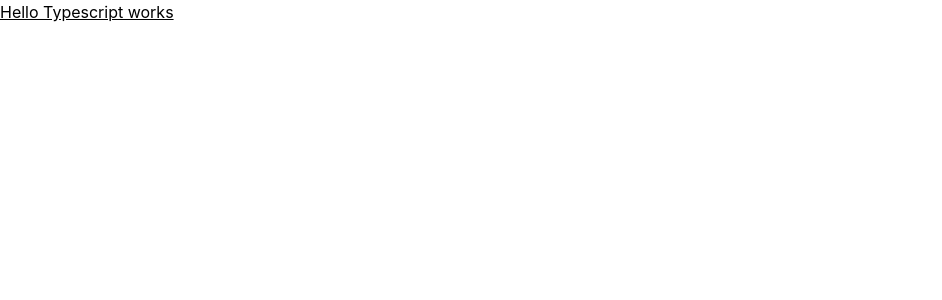
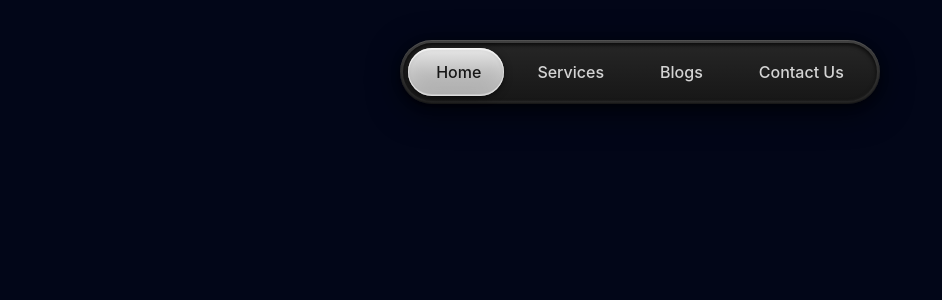
Before and after one commit to NitarioD/sycamore-question2, a Nuxt app: page / in a window 1280 px wide. Shown: the top 300 px of the page, without its empty margins (0-942 px from the left). Built offline with nearby package versions, Linux system fonts and the light colour scheme.

Commit message:
style the hardcoded visual representation of the navbar

```diff
--- a/app/app.vue
+++ b/app/app.vue
@@ -1,5 +1,7 @@
+<script setup lang="ts"></script>
+
 <template>
-  <div>
-    <h1 class="underline">Hello Typescript works</h1>
+  <div class="min-h-screen bg-slate-950 p-10">
+    <MotionTabs />
   </div>
 </template>
--- /dev/null
+++ b/app/components/MotionTabs.vue
@@ -0,0 +1,71 @@
+<script setup lang="ts"></script>
+
+<template>
+  <div
+    class="motion-tabs-scroll mx-auto w-full max-w-full px-4 sm:px-0"
+    role="presentation"
+  >
+    <div
+      role="tablist"
+      class="motion-tabs relative p-2 mx-auto flex h-16 w-fit min-w-min max-w-full items-center justify-between rounded-full sm:min-w-0"
+    >
+      <div
+        class="pointer-events-none absolute inset-0 rounded-[inherit] bg-linear-to-b from-neutral-700 to-neutral-800 shadow-[0_8px_32px_rgba(0,0,0,0.6),0_2px_8px_rgba(0,0,0,0.4),inset_0_1px_0_rgba(255,255,255,0.1),inset_0_-1px_2px_rgba(0,0,0,0.5)]"
+        aria-hidden="true"
+      />
+      <div
+        class="pointer-events-none absolute inset-0.75 rounded-[inherit] bg-linear-to-b from-neutral-800 to-neutral-900 shadow-[inset_0_2px_4px_rgba(0,0,0,0.8),inset_0_-1px_2px_rgba(255,255,255,0.05)]"
+        aria-hidden="true"
+      />
+
+      <div
+        class="pointer-events-none absolute rounded-full bg-linear-to-b from-[#E8E8E8] via-[#C0C0C0] to-[#A0A0A0] shadow-[0_2px_8px_rgba(0,0,0,0.4),0_1px_2px_rgba(0,0,0,0.3),inset_0_2px_0_rgba(255,255,255,0.5),inset_0_-2px_0_rgba(255,255,255,0.3),inset_0_-8px_16px_rgba(255,255,255,0.2),inset_0_0_0_1px_rgba(255,255,255,0.4),inset_0_1px_4px_rgba(0,0,0,0.1)]"
+        aria-hidden="true"
+        style="top: 8px; height: 48px; left: 8px; width: 96px"
+      />
+
+      <button
+        type="button"
+        role="tab"
+        class="motion-tab-button relative z-10 flex shrink-0 cursor-pointer items-center justify-center gap-2 rounded-full transition-colors outline-none focus-visible:ring-2 focus-visible:ring-white/60 focus-visible:ring-offset-0 px-4 py-3 sm:px-7"
+      >
+        <span
+          class="text-center text-sm font-medium leading-tight transition-colors sm:text-base text-neutral-900"
+          >Home</span
+        >
+      </button>
+      <button
+        type="button"
+        role="tab"
+        class="motion-tab-button relative z-10 flex shrink-0 cursor-pointer items-center justify-center gap-2 rounded-full transition-colors outline-none focus-visible:ring-2 focus-visible:ring-white/60 focus-visible:ring-offset-0 px-4 py-3 sm:px-7"
+      >
+        <span
+          class="text-center text-sm font-medium leading-tight transition-colors sm:text-base text-neutral-300"
+          >Services</span
+        >
+      </button>
+      <button
+        type="button"
+        role="tab"
+        class="motion-tab-button relative z-10 flex shrink-0 cursor-pointer items-center justify-center gap-2 rounded-full transition-colors outline-none focus-visible:ring-2 focus-visible:ring-white/60 focus-visible:ring-offset-0 px-4 py-3 sm:px-7"
+      >
+        <span
+          class="text-center text-sm font-medium leading-tight transition-colors sm:text-base text-neutral-300"
+          >Blogs</span
+        >
+      </button>
+      <button
+        type="button"
+        role="tab"
+        class="motion-tab-button relative z-10 flex shrink-0 cursor-pointer items-center justify-center gap-2 rounded-full transition-colors outline-none focus-visible:ring-2 focus-visible:ring-white/60 focus-visible:ring-offset-0 px-4 py-3 sm:px-7"
+      >
+        <span
+          class="text-center text-sm font-medium leading-tight transition-colors sm:text-base text-neutral-300"
+          >Contact Us</span
+        >
+      </button>
+    </div>
+  </div>
+</template>
+
+<style scoped></style>
```
